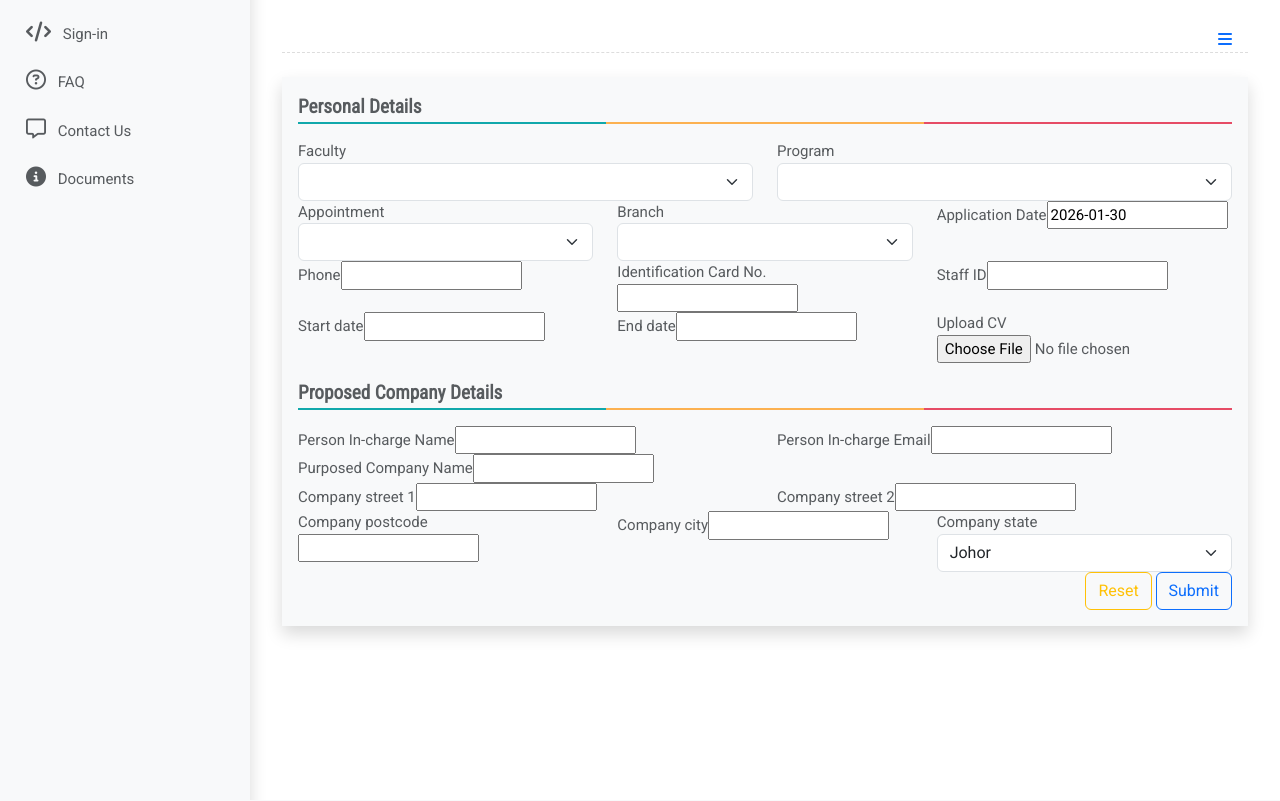
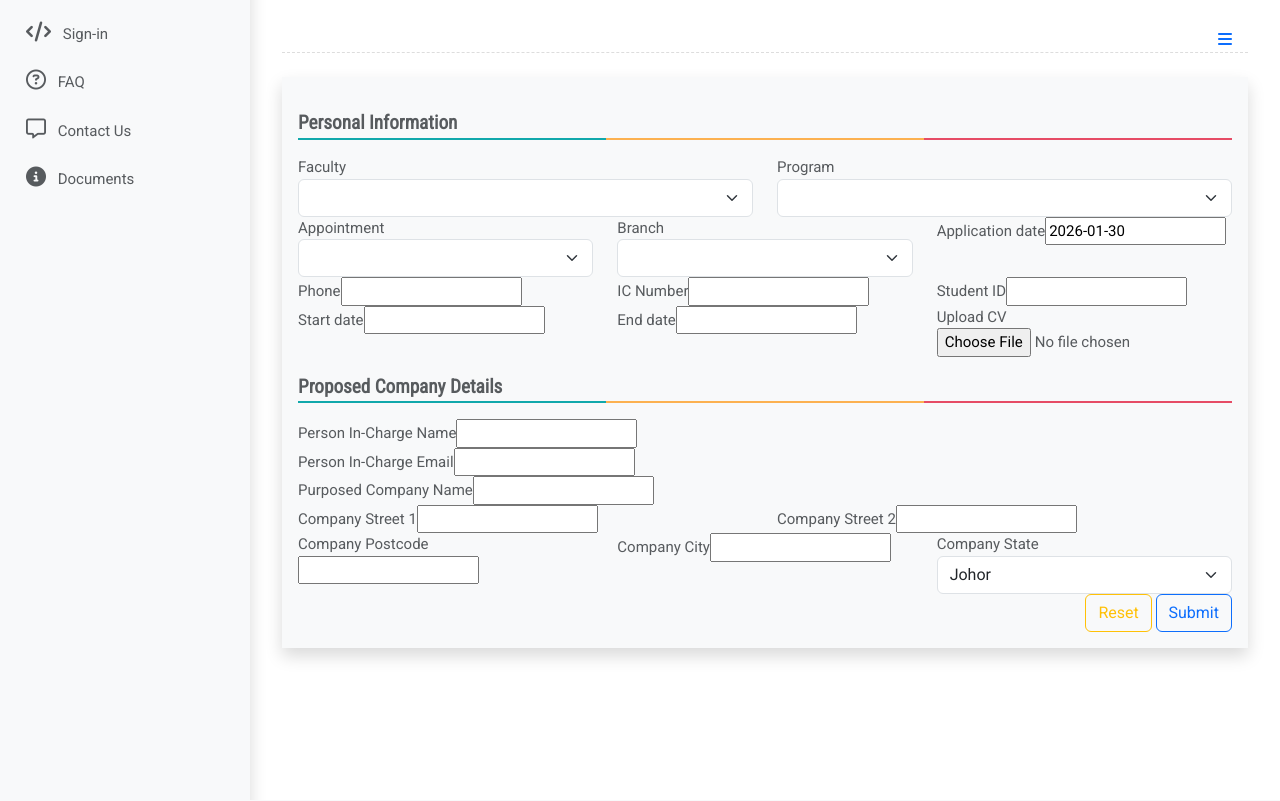
Before and after one commit to syadhira/PPOUITM1, a CakePHP app: the page made by templates/Admin/Applications/add.php in a window 1280 px wide. Shown: the part 54-855 px from the top of the page. Run offline with PHP 8.4 and a stand-in for CakePHP, Linux system fonts and the light colour scheme; the template is opened without the code that fills it, so the values that code supplies are empty; form fields are guessed from the names that the template uses; some libraries are stand-ins or nearby versions; some web fonts are replaced.

Commit message:
list name updated

```diff
--- a/src/Controller/Admin/ApplicationsController.php
+++ b/src/Controller/Admin/ApplicationsController.php
@@ -219,6 +219,7 @@ class ApplicationsController extends AppController
         $application = $this->Applications->newEmptyEntity();
         if ($this->request->is('post')) {
             $application = $this->Applications->patchEntity($application, $this->request->getData());
+            $application->user_id = $this->Authentication->getIdentity()->getIdentifier();
             if ($this->Applications->save($application)) {
                 $this->Flash->success(__('The application has been saved.'));
 
--- a/templates/Admin/Applications/add.php
+++ b/templates/Admin/Applications/add.php
@@ -1,5 +1,4 @@
 <?php
-
 /**
  * @var \App\View\AppView $this
  * @var \App\Model\Entity\Application $application
@@ -30,88 +29,95 @@
 <div class="line mb-4"></div>
 <!--/Header-->
 
+
+
+
 <div class="card rounded-0 mb-3 bg-body-tertiary border-0 shadow">
     <div class="card-body text-body-secondary">
-        <div class="card-title mb-0">Personal Details</div>
+
+    <div class="card-title mb-0 mt-3">Personal Information</div>
 <div class="tricolor_line mb-3"></div>
+
             <?= $this->Form->create($application, ['type' => 'file']) ?>
             <fieldset>
-            <?php //echo $this->Form->control('user_id', ['options' => $users, 'class' => 'form-select']);
-            ?>
+
                 <div class="row">
-                <div class="col-md-6"><?php echo $this->Form->control('faculty_id', ['options' => $faculties, 'empty' => 'Select a faculty/college', 'class' => 'form-select']); ?></div>
-                <div class="col-md-6"><?php echo $this->Form->control('program_id', ['options' => $programs, 'empty' => 'Select a program', 'class' => 'form-select']); ?></div>
+                    <div class="col-md-6"> <?php echo $this->Form->control('faculty_id', [
+                                'options' => $faculties,
+                                'empty' => 'Select Faculty/College',
+                                'class '=>'form-select']); ?></div>
+                    <div class="col-md-6"> <?php echo $this->Form->control('program_id', [
+                                'options' => $programs,
+                                'empty' => 'Select Program',
+                                'class '=>'form-select']); ?></div>
                 </div>
 
                    <div class="row">
-                <div class="col-md-4"><?php echo $this->Form->control('appointment_id', ['options' => $appointments, 'empty' => 'Select an appointment', 'class' => 'form-select']); ?></div>
-                <div class="col-md-4"><?php echo $this->Form->control('branch_id', ['options' => $branches, 'empty' => 'Select a branch', 'class' => 'form-select']); ?></div>
-                <div class="col-md-4"><?php echo $this->Form->control('application_date', ['label' => 'Application Date', 'value' => date('Y-m-d'), 'readonly' => true]); ?>
-                </div>
+                    <div class="col-md-4"> <?php echo $this->Form->control('appointment_id', ['options' => $appointments, 'empty' => 'Select Appointment',
+                                'class '=>'form-select']); ?></div>
+                    <div class="col-md-4"><?php echo $this->Form->control('branch_id', ['options' => $branches,'empty' => 'Select Branch',
+                                'class '=>'form-select']); ?></div>
+                    <div class="col-md-4"><?php echo $this->Form->control('application_date',['value'=>date('Y-m-d'),
+                    'readonly'=>true]); ?></div>
+                    <div class="col-md-4"> <?php echo $this->Form->control('phone'); ?></div>
+                    <div class="col-md-4"> <?php echo $this->Form->control('nric',['label' => 'IC Number']); ?></div>
+                    <div class="col-md-4"> <?php echo $this->Form->control('matrix',['label' => 'Student ID']); ?></div>
+                    <div class="col-md-4"> <?php echo $this->Form->control('start_date'); ?></div>
+                    <div class="col-md-4"> <?php echo $this->Form->control('end_date'); ?></div>
+                    <div class="col-md-4"><label>Upload CV <?php echo $this->Form->control('cv',['type' => 'file','label' => false]); ?></div>
                    </div>
 
-            <div class="row">
-                <div class="col-md-4"><?php echo $this->Form->control('phone'); ?></div>
-                <div class="col-md-4"><?php echo $this->Form->control('nric', ['label' => 'Identification Card No.']); ?></div>
-                <div class="col-md-4"><?php echo $this->Form->control('matrix', ['label' => 'Staff ID']); ?></div>
-            </div>
-
-            <div class="row">
-                <div class="col-md-4"><?php echo $this->Form->control('start_date'); ?></div>
-                <div class="col-md-4"><?php echo $this->Form->control('end_date'); ?></div>
-                <div class="col-md-4">
-                    <label for="cv">Upload CV</label>
-                    <?php echo $this->Form->control('cv', ['type' => 'file', 'label' => false]); ?>
-                </div>
-            </div>
 
     <div class="card-title mb-0 mt-3">Proposed Company Details</div>
 <div class="tricolor_line mb-3"></div>
 
+
+
          <div class="row">
-                <div class="col-md-6"><?php echo $this->Form->control('pic_name', ['label' => 'Person In-charge Name']); ?></div>
-                <div class="col-md-6"><?php echo $this->Form->control('pic_email', ['label' => 'Person In-charge Email']); ?></div>
+            <col-md-6> <?php echo $this->Form->control('pic_name',['label' => 'Person In-Charge Name']); ?></col-md-6>
+            <col-md-6> <?php echo $this->Form->control('pic_email',['label' => 'Person In-Charge Email']); ?></col-md-6>
          </div>
 
-            <?php echo $this->Form->control('company_name', ['label' => 'Purposed Company Name']); ?>
+         <?php echo $this->Form->control('company_name',['label' => 'Purposed Company Name']); ?>
+
       <div class="row">
-                <div class="col-md-6"><?php echo $this->Form->control('company_street_1'); ?></div>
-                <div class="col-md-6"><?php echo $this->Form->control('company_street_2'); ?></div>
+        <div class="col-md-6"> <?php echo $this->Form->control('company_street1',['label' => 'Company Street 1']); ?></div>
+        <div class="col-md-6"><?php echo $this->Form->control('company_street2',['label' => 'Company Street 2']); ?></div>
       </div>
 
       <div class="row">
-                <div class="col-md-4"><?php echo $this->Form->control('company_postcode'); ?></div>
-                <div class="col-md-4"><?php echo $this->Form->control('company_city'); ?></div>
-                <div class="col-md-4"><?php echo $this->Form->control('company_state', [
+        <div class="col-md-4"><?php echo $this->Form->control('company_postcode',['label' => 'Company Postcode']); ?></div>
+        <div class="col-md-4"><?php echo $this->Form->control('company_city',['label' => 'Company City']); ?></div>
+        <div class="col-md-4"><?php echo $this->Form->control('company_state',[
             'options' => [
-                                                'Johor' => 'Johor',
-                                                'Melaka' => 'Melaka',
-                                                'Negeri Sembilan' => 'Negeri Sembilan',
-                                                'Selangor' => 'Selangor',
-                                                'Perak' => 'Perak',
-                                                'Pulau Pinang' => 'Pulau Pinang',
-                                                'Kedah' => 'Kedah',
-                                                'Perlis' => 'Perlis',
-                                                'Kelantan' => 'Kelantan',
-                                                'Terengganu' => 'Terengganu',
-                                                'Pahang' => 'Pahang',
-                                                'Sabah' => 'Sabah',
-                                                'Sarawak' => 'Sarawak',
-                                            ],
-                                            'empty' => 'Select a state',
-                                            'class' => 'form-select'
-                                        ]); ?>
-                </div>
+                'Johor'=>'Johor',
+                'Kedah'=>'Kedah',
+                'Kelantan'=>'Kelantan',
+                'Melaka'=>'Melaka',
+                'Negeri Sembilan'=>'Negeri Sembilan',
+                'Pahang'=>'Pahang',
+                'Perak'=>'Perak',
+                'Perlis'=>'Perlis',
+                'Pulau Pinang'=>'Pulau Pinang',
+                'Sabah'=>'Sabah',
+                'Sarawak'=>'Sarawak',
+                'Selangor'=>'Selangor',
+                'Terengganu'=>'Terengganu',
+                'W.P. Kuala Lumpur'=>'W.P. Kuala Lumpur',
+                'W.P. Labuan'=>'W.P. Labuan',
+                'W.P. Putrajaya'=>'W.P. Putrajaya'],
+
+                'empty' => 'Select State',
+                'class '=>'form-select',
+            'label' => 'Company State']); ?></div>
       </div>
 
 
 
-            <?php echo $this->Form->hidden('approval_name'); ?>
-            <?php echo $this->Form->hidden('approval_post'); ?>
             </fieldset>
 				<div class="text-end">
 				  <?= $this->Form->button('Reset', ['type' => 'reset', 'class' => 'btn btn-outline-warning']); ?>
-            <?= $this->Form->button(__('Submit'), ['type' => 'submit', 'class' => 'btn btn-outline-primary']) ?>
+				  <?= $this->Form->button(__('Submit'),['type' => 'submit', 'class' => 'btn btn-outline-primary']) ?>
                 </div>
         <?= $this->Form->end() ?>
     </div>
```
Lines whose indentation alone changed are shown as unchanged.
